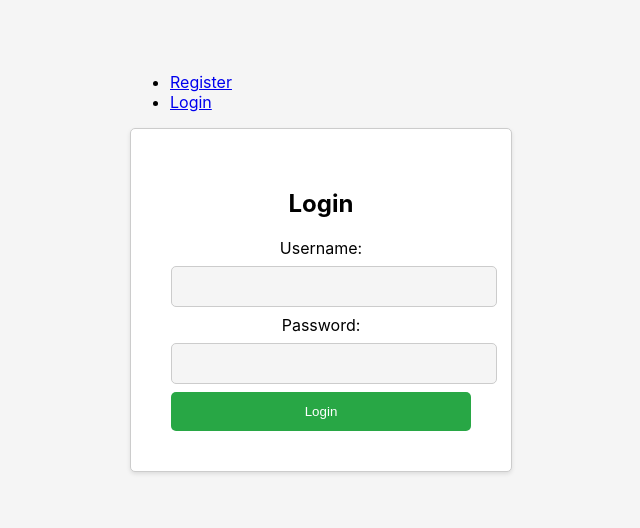
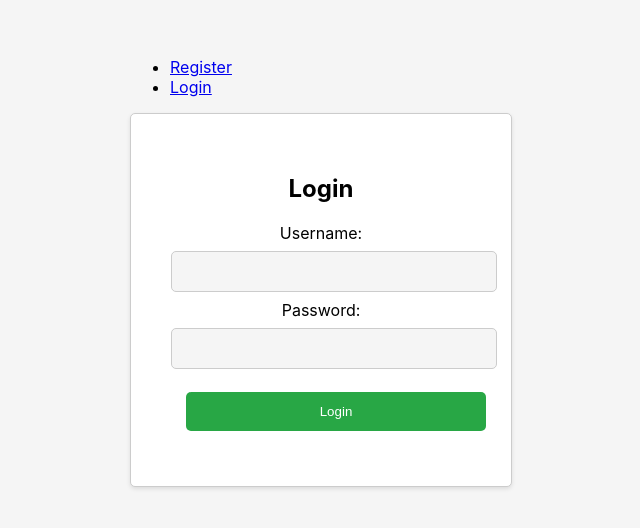
Before and after one commit to miguelposada/wahspostfront, a React (Create React App) app in the folder notes/: page /login in a window 1280 px wide. Shown: the part 136-664 px from the top of the page, without its empty margins (319-959 px from the left). Built offline with nearby package versions, Linux system fonts and the light colour scheme.

Commit message:
align buttons

```diff
--- a/notes/src/styles.css
+++ b/notes/src/styles.css
@@ -69,6 +69,7 @@ body {
   border-radius: 3px;
   padding: 10px;
   cursor: pointer;
+  margin: 15px;
 }
 
 .register-container button:hover {
@@ -96,6 +97,7 @@ body {
   border-radius: 5px;
   padding: 12px;
   cursor: pointer;
+  margin: 15px;
 }
 
 .login-container button:hover {
```
